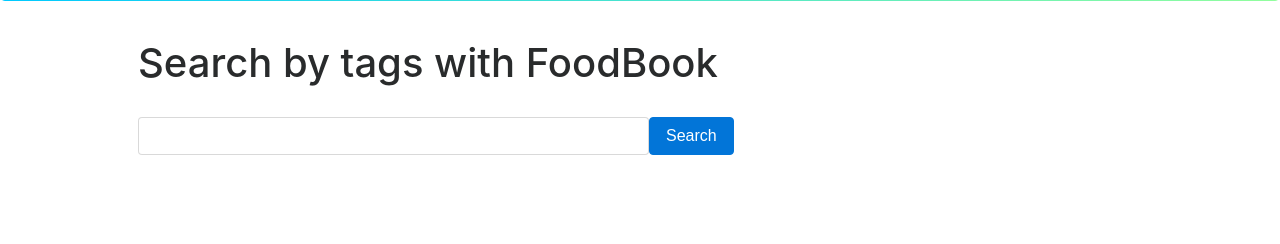
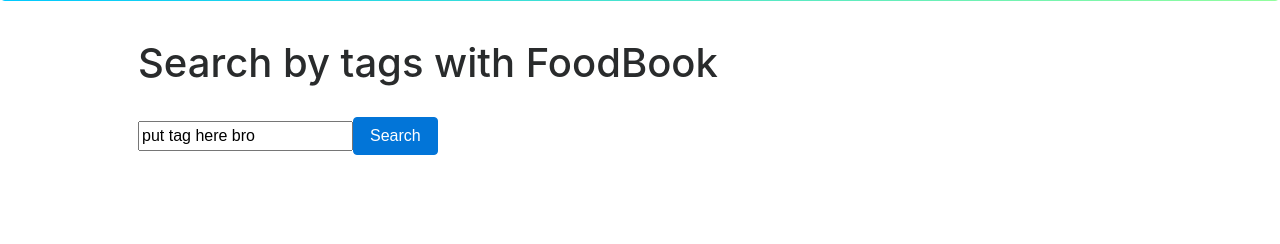
Before and after one commit to SalmanMohammadi/food_book, a Django app: page /search/ in a window 1280 px wide. Shown: the part 299-543 px from the top of the page. Run offline with Django 3.2, Linux system fonts and the light colour scheme; some libraries are stand-ins or nearby versions.

Commit message:
TAG SEARCH

```diff
--- a/foodbookapp/urls.py
+++ b/foodbookapp/urls.py
@@ -16,5 +16,6 @@ urlpatterns = [
 	url(r'^profile/$', views.user_profile, name='profile'),
 	url(r'^favourite/(?P<type>[\w]+)$', views.fav_recipe, name = 'favourite'),
 	url(r'^recipe/(?P<recipe_slug>[\w\-]+)/comment/$', views.add_comment, name = 'add_comment'),
+	url(r'^recipe/(?P<recipe_slug>[\w\-]+)/tag/$', views.add_tag, name = 'add_tag'),
 	url(r'^search/$', views.search, name = 'search'),
 	url(r'^tagsearch/$',views.tag_search,name='tag_search')]
--- a/foodbookapp/views.py
+++ b/foodbookapp/views.py
@@ -1,6 +1,6 @@
 from django.shortcuts import render
 from django.http import HttpResponse, HttpResponseRedirect
-from foodbookapp.forms import UserForm, UserProfileForm, RecipeForm, CommentForm, TagForm
+from foodbookapp.forms import UserForm, UserProfileForm, RecipeForm, CommentForm, TagForm, SearchForm
 from django.contrib import messages
 from django.contrib.auth import authenticate, login, logout
 from django.contrib.auth.models import User
@@ -46,19 +46,22 @@ def about(request):
 
 #View for the /recipe/<recipe-name> page.
 def show_recipe(request, recipe_slug):
-	form = CommentForm()
+	com_form = CommentForm()
 	tag_form = TagForm()
 	context_dict = {}
-	context_dict["form"] = CommentForm()
+	context_dict["comment_form"] = CommentForm()
+	context_dict["tag_form"] = TagForm()
 	try:
 		recipe = Recipe.objects.get(slug = recipe_slug)
 		context_dict['recipe'] = recipe
 		context_dict['comments'] = Comment.objects.filter(recipe = recipe)
+		context_dict['tags'] = recipe.tags
 	except Recipe.DoesNotExist:
 		context_dict['recipe'] = None
 	except Recipe.comment.DoesNotExist:
 		context_dict['comments'] = None
-
+	except Recipe.tag.DoesNotExist:
+		context_dict['tags'] = None
 	return render(request, 'foodbookapp/recipe.html', context_dict)
 
 # View for adding a recipe
@@ -98,6 +101,29 @@ def add_comment(request, recipe_slug):
 			comment.user = request.user
 			comment.recipe = recipe
 			comment.save()
+		else:
+			print(form.errors)
+
+	return show_recipe(request, recipe_slug)
+
+def add_tag(request, recipe_slug):
+	try:
+		recipe = Recipe.objects.get(slug = recipe_slug)
+	except Recipe.DoesNotExist:
+		print("Could not find recipe.")
+		return home(request)
+
+	if request.method == 'POST':
+		form = TagForm(data=request.POST)
+		if form.is_valid() and recipe:
+			tag = form.save(commit = False)
+			data = form.cleaned_data
+			tag, created = Tag.objects.get_or_create(title = data["tag"])
+			if created:
+				tag.save()
+			if tag not in recipe.tags.all():
+				recipe.tags.add(tag)
+				recipe.save()
 		else:
 			print(form.errors)
 
@@ -172,18 +198,24 @@ def fav_recipe(request, type):
 def tag_search(request):
 	if request.method == 'GET':
 		form = SearchForm(data=request.GET)
+		recipes = None
+		error = None
 		if form.is_valid():
+			form.save(commit = False)
+			data = form.cleaned_data
 			try:
-				tag = Tag.objects.get(title=tag_title)
-				recipes = Recipe.object.filter(tags = tag)
+				tag = Tag.objects.get(title=data["tag"])
+				recipes = Recipe.objects.filter(tags = tag)
 			except Tag.DoesNotExist:
 				tag = None
-				recipe = None
 				error = "Sorry, this tag doesn't exist."
 			except Recipe.DoesNotExist:
 				recipe = None
 				error = "Sorry, this tag has no recipes."
-		return render(request, 'foodbookapp/home.html', {"recipes": recipes, "error_messages" : error, "tag" : tag})
+			return render(request, 'foodbookapp/home.html', {"recipes": recipes, "error_messages" : error})
+		else:
+			print(form.errors)
+			return render(request, 'foodbookapp/home.html', {"recipes": recipes, "error_messages" : "form isn't valid"})
 
 @login_required
 def user_logout(request):
--- a/templates/foodbookapp/recipe.html
+++ b/templates/foodbookapp/recipe.html
@@ -89,5 +89,11 @@
 		<input type = "submit" name = "submit" value = "add comment" />
 	</form>
 
+	<form id="tag_form" method="post" action="{% url 'add_tag' recipe_slug=recipe.slug %}">
+		{% csrf_token %}
+		<input type="text" name="tag" value="add a tag" />
+			<br />
+		<input type="submit" name="tag_form" value="add tag" />
+	</form>
 {% endif %}
 {% endblock %}
--- a/templates/foodbookapp/search.html
+++ b/templates/foodbookapp/search.html
@@ -16,13 +16,9 @@
 	<div>
 		<h1>Search by tags with FoodBook</h1>
 		<br/>
-		<form class="form-inline" id="tag_form"
-				method="get" action="{% url 'tag_search' %}">
+		<form class="form-inline" id="srch_form" method="get" action="{% url 'tag_search' %}">
 			{% csrf_token %}
-			<div class="form-group">
-				<input class="form-control" type="text" size ="50"
-						name="tag_title" value="{{ query }}" id="query" />
-			</div>
+			<input type="text" name="tag" value="put tag here bro" />
 			<button class="btn btn-primary" type="submit" name="submit" value="Search">Search</button>
 		</form>
 		<div>
```
Also changed, not shown: populate_foodbook.py (+14 -3 lines), foodbookapp/migrations/0010_merge_20170322_2143.py (added).
